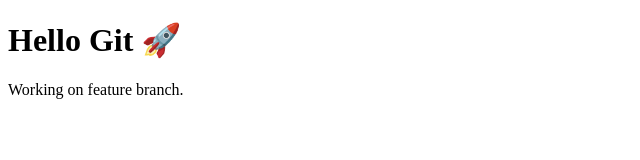
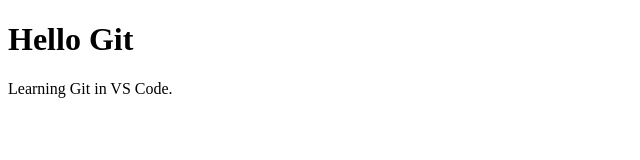
Before and after one commit to honeypatel433/test, a plain HTML site: page index.html in a window 1280 px wide. Shown: the whole page, without its empty margins (0-640 px from the left). Drawn offline with Linux system fonts and the light colour scheme.

Commit message:
correct commit msg

```diff
--- a/index.html
+++ b/index.html
@@ -4,8 +4,9 @@
     <title>test</title>
 </head>
 <body>
-   <h1>Hello Git 🚀</h1>
-<p>Working on feature branch.</p>
+ <h1>Hello Git</h1>
+<p>Learning Git in VS Code.</p>
+
 
 </body>
 </html>
```
